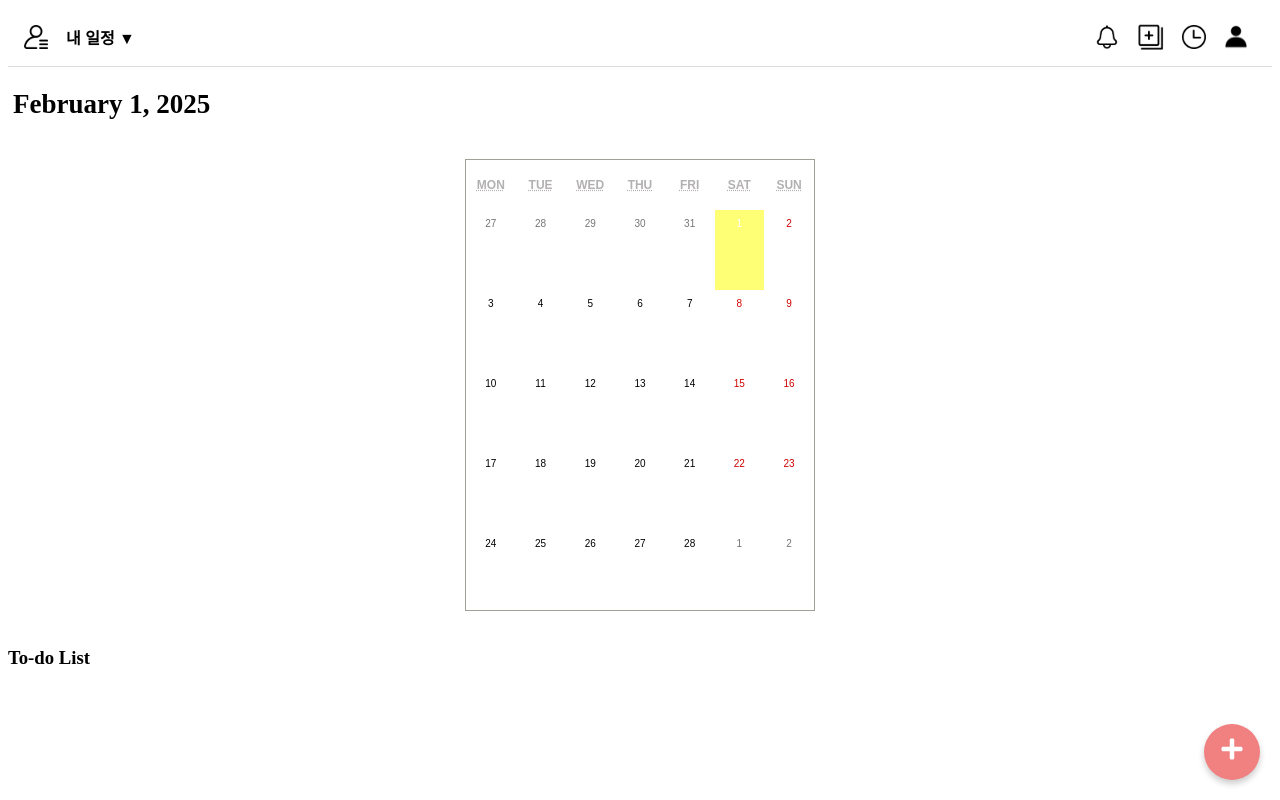
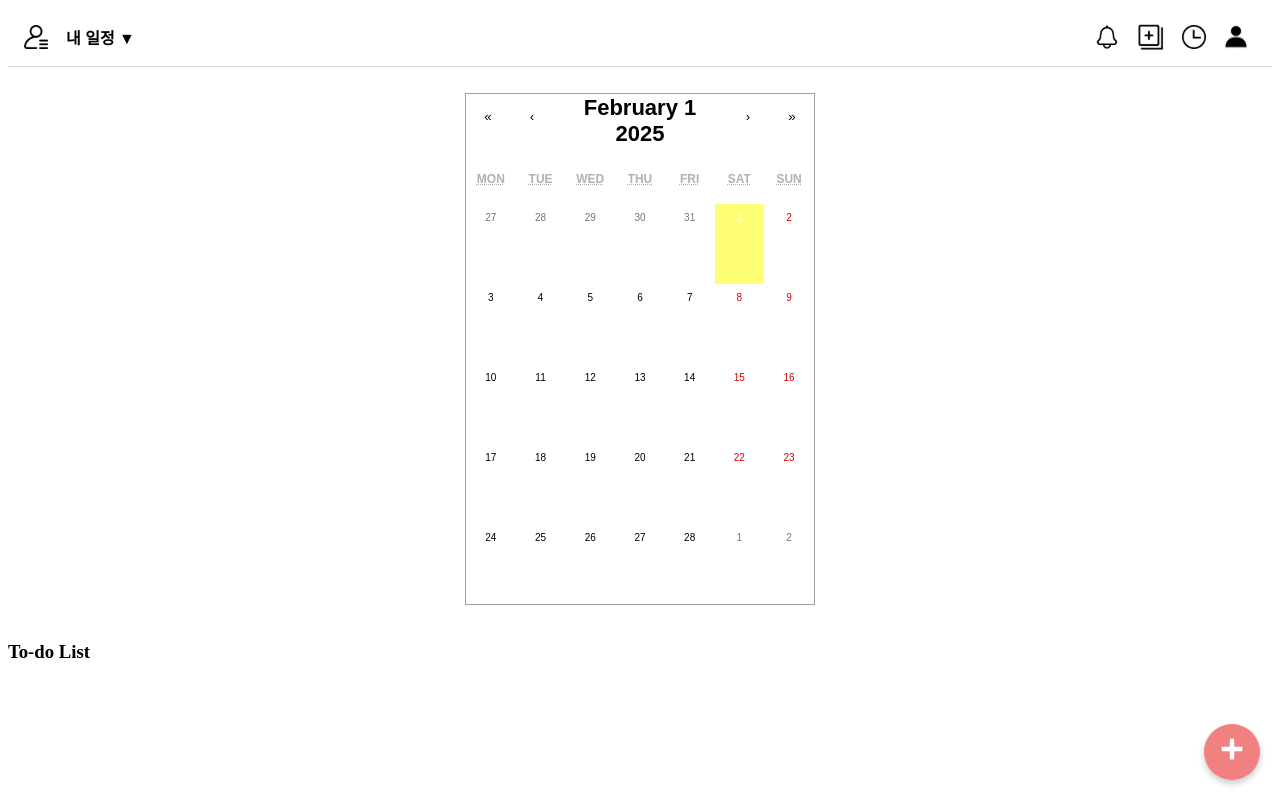
Before and after one commit to dusskdus/calen-do_FE, a React (Create React App) app in the folder calendo-fe/: page / in a window 1280 px wide. Built offline with nearby package versions, Linux system fonts and the light colour scheme.

Commit message:
fix: 캘린더 디자인 수정

```diff
--- a/calendo-fe/src/pages/WholeSchedule.jsx
+++ b/calendo-fe/src/pages/WholeSchedule.jsx
@@ -14,6 +14,7 @@ import checkIcon from "../assets/images/check.svg";
 import googleIcon from "../assets/images/google.svg";
 import teammemberIcon from "../assets/images/teammember.svg";
 import exitIcon from "../assets/images/x.svg";
+import downarrowIcon from "../assets/images/downarrow.svg"
 
 
 Modal.setAppElement("#root");
@@ -117,6 +118,24 @@ const openProjectModal = () => {
 const closeProjectModal = () => {
   setIsProjectModalOpen(false);
   setNewProjectName("");
+};
+
+// 이전 달로 이동
+const handlePrevMonth = () => {
+  setSelectedDate((prevDate) => {
+    const prevMonth = new Date(prevDate);
+    prevMonth.setMonth(prevMonth.getMonth() - 1);
+    return prevMonth;
+  });
+};
+
+// 다음 달로 이동
+const handleNextMonth = () => {
+  setSelectedDate((prevDate) => {
+    const nextMonth = new Date(prevDate);
+    nextMonth.setMonth(nextMonth.getMonth() + 1);
+    return nextMonth;
+  });
 };
 
 // const handleCreateProject = () => {
@@ -320,25 +339,32 @@ const handleSave = () => {
         />
       </Modal>
 
+
       <div className="schedule-container">
-      {/* 상단 날짜 표시 */}
-      <div className="calendar-header">
+      {/* 상단 날짜 표시 + 네비게이션 역할 */}
+      {/* <div className="calendar-header">
         <h2>
+        <button className="nav-button" onClick={handlePrevMonth}>◁</button>
           {selectedDate.toLocaleString("en-US", {
             month: "long",
             day: "numeric",
             year: "numeric",
           })}
+          <button className="nav-button" onClick={handleNextMonth}>▷</button>
         </h2>
-      </div>
+      </div> */}
 
 
       {/* 캘린더 */}
       <div className="calendar-container">
         <Calendar
-          onChange={handleDayClick}
+          onChange={setSelectedDate}
           value={selectedDate}
-          showNavigation = {false}
+          formatMonthYear={(locale, date) => {
+            return `${date.toLocaleString("en-US", {
+              month: "long",
+            })} ${selectedDate.getDate()} ${date.getFullYear()}`; // ✅ "March 21 2025" 형식
+          }}
           formatDay={(locale, date) => date.getDate()} // '일' 제거하고 숫자만 표시
           formatShortWeekday={(locale, date) =>
             date.toLocaleDateString("en-US", { weekday: "short" }).substring(0, 3)
@@ -355,6 +381,9 @@ const handleSave = () => {
         />
       </div>
     </div>
+
+
+
 
       {/* Events and To-do List */}
       <div className="schedule-content">
--- a/calendo-fe/src/styles/WholeSchedule.css
+++ b/calendo-fe/src/styles/WholeSchedule.css
@@ -351,10 +351,12 @@
 
 /* 상단 날짜 표시 */
 .calendar-header {
-  text-align: left;
+  text-align: center;
   font-size: 18px;
   margin-bottom: 10px;
-  padding-left: 5px;
+}
+.nav-button{
+  margin: 10px 10px;
 }
 
 /* 요일 (Sun ~ Sat) 정렬 */
@@ -371,6 +373,13 @@
   padding: 5px 0;
 }
 
+.react-calendar__navigation__label{
+  justify-content: center;
+  font-size: 22px;
+  font-weight: bold;
+
+}
+
 /* 요일 스타일 Sun Mon Tue 형태 */
 .react-calendar__month-view__weekdays {
   display: flex;
@@ -380,6 +389,7 @@
   padding: 10px 0;
   color: #b3b0b0;
 }
+
 
 /* 날짜 칸 크기 조정 */
 .react-calendar__tile {
```
Also changed, not shown: calendo-fe/src/assets/images/downarrow.svg (added).
